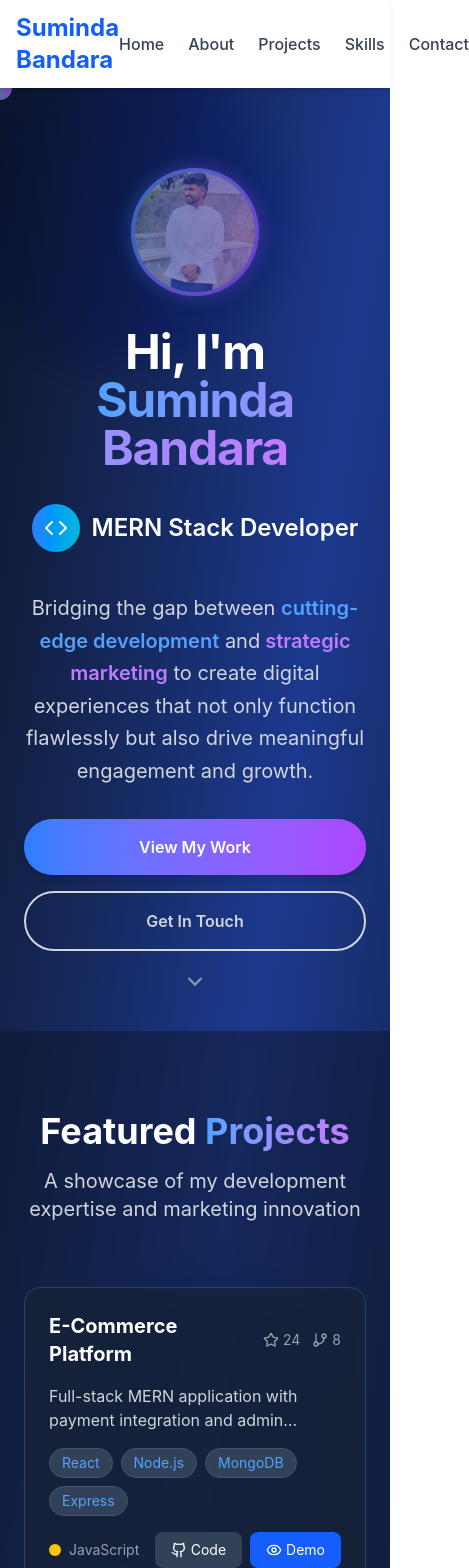
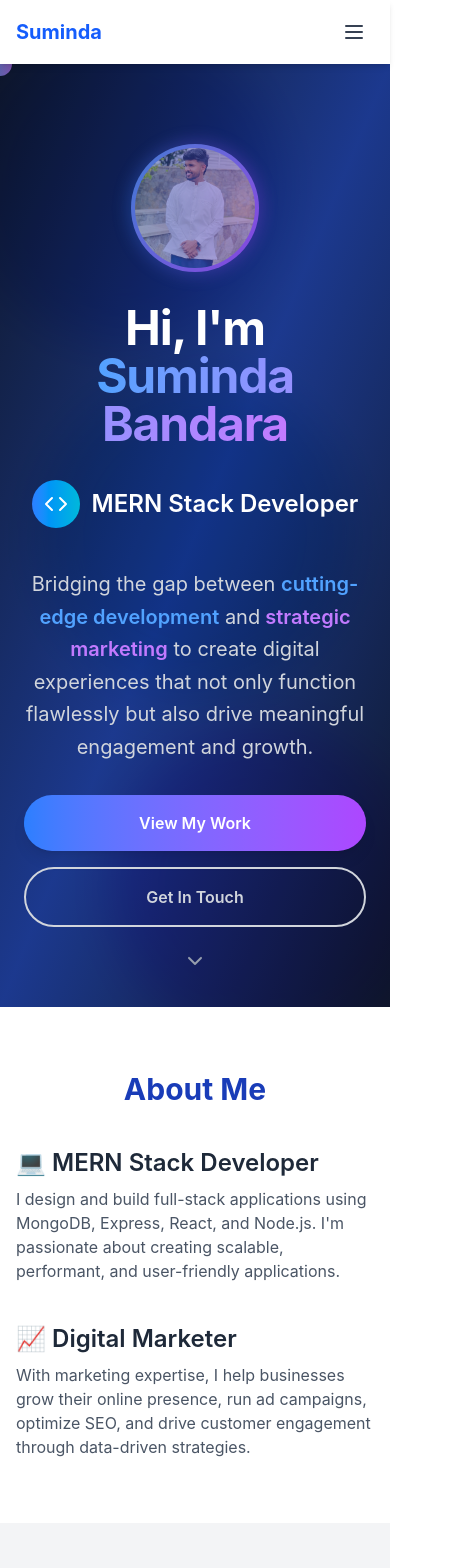
Before and after one commit to SumindaBandara/suminda-portfolio, a React (Vite) app: page / in a window 390 px wide. Shown: the top 1568 px of the page, 469 px wide, since content can reach past the window. Built offline with nearby package versions, Linux system fonts and the light colour scheme.

Commit message:
navbar responsiveness

```diff
--- a/src/components/layout/Navbar.jsx
+++ b/src/components/layout/Navbar.jsx
@@ -1,18 +1,124 @@
-import React from 'react';
+import React, { useState, useEffect } from 'react';
+import { Menu, X } from 'lucide-react';
 
 const Navbar = () => {
+  const [isMenuOpen, setIsMenuOpen] = useState(false);
+  const [isScrolled, setIsScrolled] = useState(false);
+
+  const navItems = [
+    { id: 'home', label: 'Home' },
+    { id: 'about', label: 'About' },
+    { id: 'projects', label: 'Projects' },
+    { id: 'skills', label: 'Skills' },
+    { id: 'contact', label: 'Contact' }
+  ];
+
+  // Handle scroll effect
+  useEffect(() => {
+    const handleScroll = () => {
+      setIsScrolled(window.scrollY > 10);
+    };
+
+    window.addEventListener('scroll', handleScroll);
+    return () => window.removeEventListener('scroll', handleScroll);
+  }, []);
+
+  const toggleMenu = () => {
+    setIsMenuOpen(!isMenuOpen);
+  };
+
+  const closeMenu = () => {
+    setIsMenuOpen(false);
+  };
+
+  const handleNavClick = (sectionId) => {
+    const section = document.getElementById(sectionId);
+    if (section) {
+      section.scrollIntoView({ behavior: 'smooth' });
+    }
+    closeMenu();
+  };
+
   return (
-    <header className="bg-white shadow-md sticky top-0 z-50">
-      <nav className="container mx-auto px-4 py-3 flex justify-between items-center">
-        <h1 className="text-2xl font-bold text-blue-600">Suminda Bandara</h1>
-        <ul className="flex space-x-6 text-gray-700 font-medium">
-          <li><a href="#home" className="hover:text-blue-600">Home</a></li>
-          <li><a href="#about" className="hover:text-blue-600">About</a></li>
-          <li><a href="#projects" className="hover:text-blue-600">Projects</a></li>
-          <li><a href="#skills" className="hover:text-blue-600">Skills</a></li>
-          <li><a href="#contact" className="hover:text-blue-600">Contact</a></li>
-        </ul>
+    <header className={`sticky top-0 z-50 transition-all duration-300 ${
+      isScrolled
+        ? 'bg-white/95 backdrop-blur-md shadow-lg'
+        : 'bg-white shadow-md'
+    }`}>
+      <nav className="container mx-auto px-4 py-3">
+        <div className="flex justify-between items-center">
+          {/* Logo */}
+          <div className="flex items-center">
+            <h1 className="text-xl sm:text-2xl font-bold text-blue-600">
+              <span className="hidden sm:inline">Suminda Bandara</span>
+              <span className="sm:hidden">Suminda</span>
+            </h1>
+          </div>
+
+          {/* Desktop Navigation */}
+          <ul className="hidden md:flex space-x-6 text-gray-700 font-medium">
+            {navItems.map((item) => (
+              <li key={item.id}>
+                <a
+                  href={`#${item.id}`}
+                  className="hover:text-blue-600 transition-colors duration-300 px-3 py-2 rounded-lg hover:bg-blue-50"
+                  onClick={(e) => {
+                    e.preventDefault();
+                    handleNavClick(item.id);
+                  }}
+                >
+                  {item.label}
+                </a>
+              </li>
+            ))}
+          </ul>
+
+          {/* Mobile Menu Button */}
+          <button
+            onClick={toggleMenu}
+            className="md:hidden p-2 rounded-lg text-gray-700 hover:text-blue-600 hover:bg-blue-50 transition-colors duration-300"
+            aria-label="Toggle menu"
+          >
+            {isMenuOpen ? <X className="w-6 h-6" /> : <Menu className="w-6 h-6" />}
+          </button>
+        </div>
+
+        {/* Mobile Navigation Menu */}
+        <div className={`md:hidden transition-all duration-300 ease-in-out ${
+          isMenuOpen
+            ? 'max-h-80 opacity-100 visible'
+            : 'max-h-0 opacity-0 invisible'
+        }`}>
+          <div className="pt-4 pb-2">
+            <div className="bg-gray-50 rounded-lg p-4 border border-gray-100">
+              <ul className="space-y-2">
+                {navItems.map((item) => (
+                  <li key={item.id}>
+                    <a
+                      href={`#${item.id}`}
+                      onClick={(e) => {
+                        e.preventDefault();
+                        handleNavClick(item.id);
+                      }}
+                      className="block px-4 py-3 text-gray-700 font-medium rounded-lg hover:text-blue-600 hover:bg-blue-50 transition-all duration-300"
+                    >
+                      {item.label}
+                    </a>
+                  </li>
+                ))}
+              </ul>
+            </div>
+          </div>
+        </div>
       </nav>
+
+      {/* Mobile Menu Overlay */}
+      {isMenuOpen && (
+        <div
+          className="md:hidden fixed inset-0 bg-black/20 backdrop-blur-sm -z-10"
+          onClick={closeMenu}
+        />
+      )}
     </header>
   );
 };
--- a/src/components/sections/HeroSection.jsx
+++ b/src/components/sections/HeroSection.jsx
@@ -189,101 +189,7 @@ const HeroSection = () => {
       </div>
 
       {/* Projects Section */}
-      <section id="projects" className="relative z-20 py-20 px-6 bg-slate-900/50 backdrop-blur-sm">
-        <div className="max-w-7xl mx-auto">
-          <div className="text-center mb-16">
-            <h2 className="text-4xl md:text-5xl font-bold text-white mb-4">
-              Featured <span className="bg-gradient-to-r from-blue-400 to-purple-400 bg-clip-text text-transparent">Projects</span>
-            </h2>
-            <p className="text-xl text-gray-300 max-w-2xl mx-auto">
-              A showcase of my development expertise and marketing innovation
-            </p>
-          </div>
-          <div className="grid md:grid-cols-2 lg:grid-cols-2 gap-8">
-            {projects.map((project, index) => (
-              <div
-                key={project.id}
-                className={`group relative bg-slate-800/50 backdrop-blur-sm border border-slate-700 rounded-2xl p-6 hover:border-blue-500/50 transition-all duration-500 hover:transform hover:scale-105 ${
-                  isVisible ? 'opacity-100 translate-y-0' : 'opacity-0 translate-y-10'
-                }`}
-                style={{ animationDelay: `${index * 0.1}s` }}
-              >
-                <div className="absolute inset-0 bg-gradient-to-r from-blue-500/10 to-purple-500/10 rounded-2xl opacity-0 group-hover:opacity-100 transition-opacity duration-500"></div>
 
-                <div className="relative z-10">
-                  <div className="flex items-center justify-between mb-4">
-                    <h3 className="text-xl font-bold text-white group-hover:text-blue-400 transition-colors">
-                      {project.title}
-                    </h3>
-                    <div className="flex items-center space-x-3 text-gray-400">
-                      <div className="flex items-center space-x-1">
-                        <Star className="w-4 h-4" />
-                        <span className="text-sm">{project.stars}</span>
-                      </div>
-                      <div className="flex items-center space-x-1">
-                        <GitBranch className="w-4 h-4" />
-                        <span className="text-sm">{project.forks}</span>
-                      </div>
-                    </div>
-                  </div>
-
-                  <p className="text-gray-300 mb-4 line-clamp-2">
-                    {project.description}
-                  </p>
-
-                  <div className="flex flex-wrap gap-2 mb-4">
-                    {project.tech.map((tech) => (
-                      <span
-                        key={tech}
-                        className="px-3 py-1 bg-slate-700 text-blue-400 rounded-full text-sm border border-slate-600"
-                      >
-                        {tech}
-                      </span>
-                    ))}
-                  </div>
-
-                  <div className="flex items-center justify-between">
-                    <div className="flex items-center space-x-2">
-                      <div className="w-3 h-3 bg-yellow-400 rounded-full"></div>
-                      <span className="text-sm text-gray-400">{project.language}</span>
-                    </div>
-
-                    <div className="flex space-x-2">
-                      <a
-                        href={project.repo}
-                        target="_blank"
-                        rel="noopener noreferrer"
-                        className="flex items-center space-x-1 px-4 py-2 bg-slate-700 hover:bg-slate-600 text-white rounded-lg transition-colors group"
-                      >
-                        <Github className="w-4 h-4" />
-                        <span className="text-sm">Code</span>
-                      </a>
-                      <button className="flex items-center space-x-1 px-4 py-2 bg-blue-600 hover:bg-blue-700 text-white rounded-lg transition-colors">
-                        <Eye className="w-4 h-4" />
-                        <span className="text-sm">Demo</span>
-                      </button>
-                    </div>
-                  </div>
-                </div>
-              </div>
-            ))}
-          </div>
-
-          {/* View All Projects Button */}
-          <div className="text-center mt-12">
-            <a
-              href="https://github.com/funkyboyz"
-              target="_blank"
-              rel="noopener noreferrer"
-              className="inline-flex items-center space-x-2 px-8 py-4 bg-gradient-to-r from-blue-500 to-purple-500 text-white font-semibold rounded-full hover:from-blue-600 hover:to-purple-600 transform hover:scale-105 transition-all duration-300 shadow-lg hover:shadow-xl"
-            >
-              <Github className="w-5 h-5" />
-              <span>View All Projects on GitHub</span>
-              <ExternalLink className="w-4 h-4" />
-            </a>
-          </div>
-        </div>
-      </section>
     </div>
   );
 };
```
